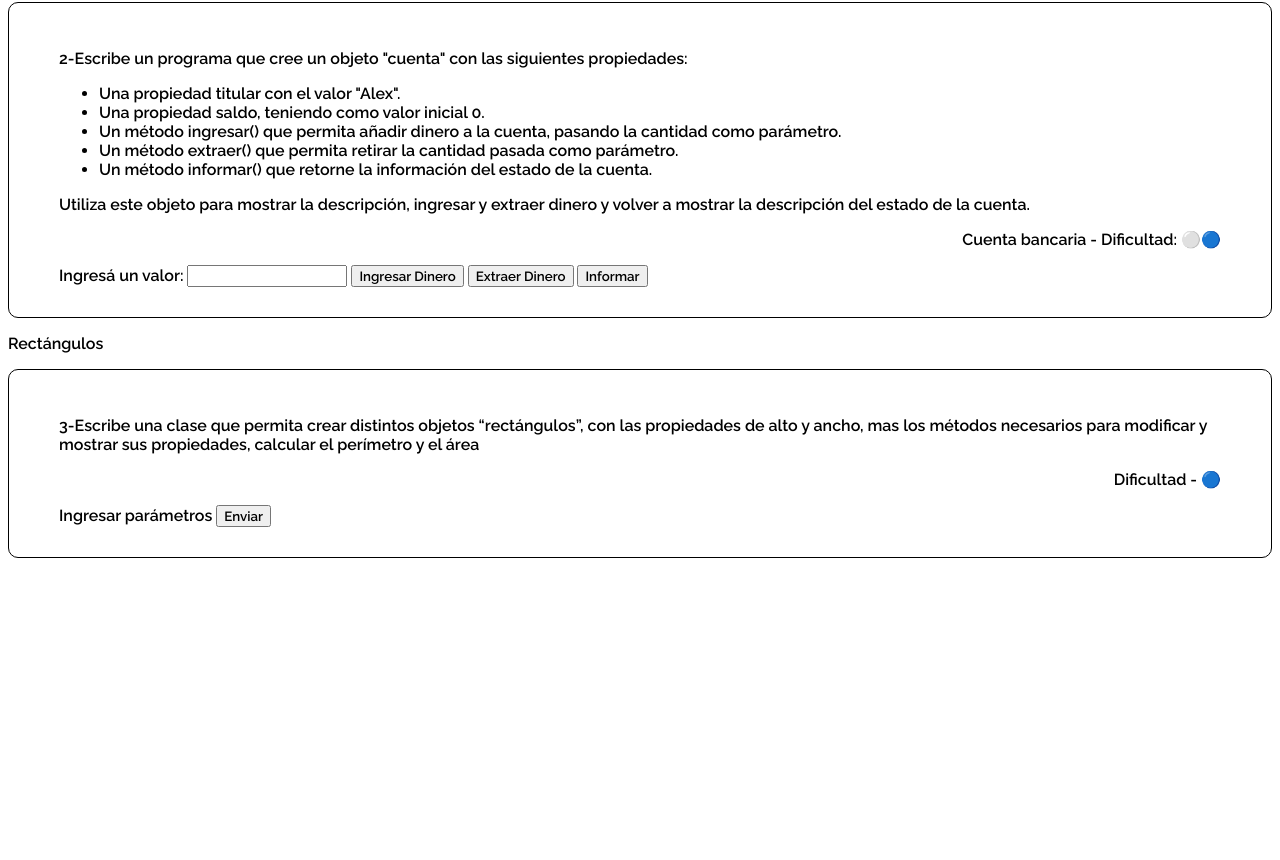
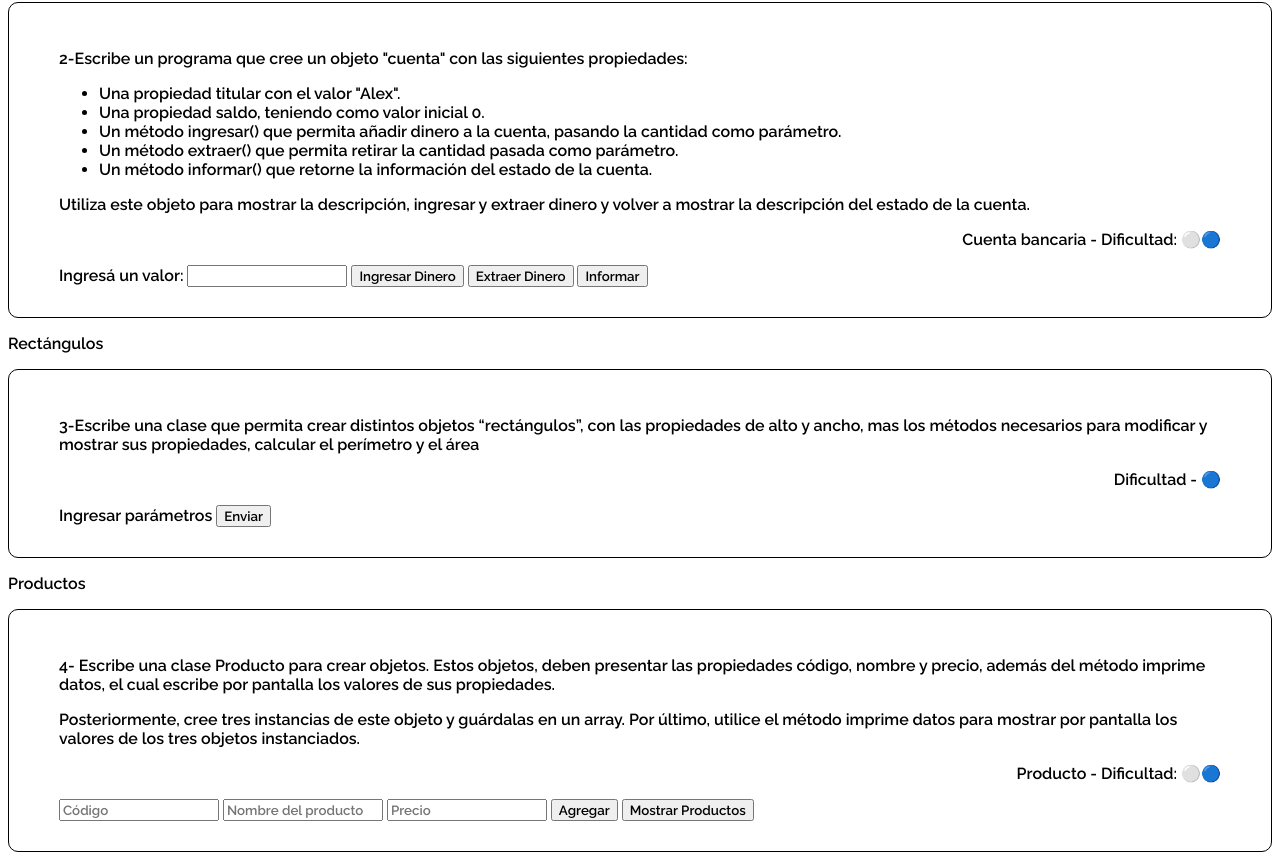
Before and after one commit to NahuelZD/ejercicios-con-POO, a website: page index.html in a window 1280 px wide. Shown: the part 393-1253 px from the top of the page. Before the commit the page ends 959 px from the top, so only its background shows below. Drawn offline with Linux system fonts and the light colour scheme.

Commit message:
Ejercicio 4

```diff
--- a/index.html
+++ b/index.html
@@ -61,6 +61,29 @@
         <label for="alturaRectangulo">Ingresar parámetros</label>
         <button type="button" onclick="obtenerRectangulo()">Enviar</button>
     </div>
+    <p>Productos</p>
+    <div class="box" id="eje4">
+        <p>
+            4- Escribe una clase Producto para crear objetos. Estos objetos, deben presentar
+            las propiedades código, nombre y precio, además del método imprime datos, el
+            cual escribe por pantalla los valores de sus propiedades.
+        </p>
+        <p>
+            Posteriormente, cree tres instancias de este objeto y guárdalas en un array.
+            Por último, utilice el método imprime datos para mostrar por pantalla los valores
+            de los tres objetos instanciados.
+        </p>
+        <p class="dificultad">
+            Producto - Dificultad: ⚪🔵
+        </p>
+        <div class="formBox">
+            <input type="text" id="codigo" placeholder="Código">
+            <input type="text" id="nombre" placeholder="Nombre del producto">
+            <input type="number" id="precio" placeholder="Precio">
+            <button type="button" onclick="{articulos.agregarProducto()}">Agregar</button>
+            <button type="button" onclick="{articulos.imprimeDatos()}">Mostrar Productos</button>
+        </div>
+    </div>
 
     <script src="./script/script.js"></script>
 </body>
--- a/script/script.js
+++ b/script/script.js
@@ -22,12 +22,12 @@ let cuenta = {
   saldo: 0,
   ingresos: [],
   extraciones: [],
-  ingresar: function (cantidad,dia) {
+  ingresar: function (cantidad, dia) {
     this.saldo += cantidad;
     alert(`Ingresaste $${cantidad} a tu cuenta bancaria. ${dia}`);
-    this.ingresos.push([dia, cantidad])
+    this.ingresos.push([dia, cantidad]);
   },
-  extraer: function (cantidad,dia) {
+  extraer: function (cantidad, dia) {
     if (cantidad > this.saldo)
       alert("Fondos insuficientes para hacer la extracción.");
     else {
@@ -45,17 +45,37 @@ let cuenta = {
   },
   obtenerValorIngreso: function () {
     let dineroIngresado = Number(document.getElementById("transaccion").value);
-    let d = new Date;
-    let date = d.getDate()  + "-" + (d.getMonth()+1) + "-" + d.getFullYear() + " " +
-    d.getHours() + ":" + d.getMinutes() + ":" + d.getSeconds();
-    this.ingresar(dineroIngresado,date);
+    let d = new Date();
+    let date =
+      d.getDate() +
+      "-" +
+      (d.getMonth() + 1) +
+      "-" +
+      d.getFullYear() +
+      " " +
+      d.getHours() +
+      ":" +
+      d.getMinutes() +
+      ":" +
+      d.getSeconds();
+    this.ingresar(dineroIngresado, date);
   },
   obtenerValorExtraccion: function () {
     let dineroExtraido = Number(document.getElementById("transaccion").value);
-    let d = new Date;
-    let date = d.getDate()  + "-" + (d.getMonth()+1) + "-" + d.getFullYear() + " " +
-    d.getHours() + ":" + d.getMinutes() + ":" + d.getSeconds();
-    this.extraer(dineroExtraido,date);
+    let d = new Date();
+    let date =
+      d.getDate() +
+      "-" +
+      (d.getMonth() + 1) +
+      "-" +
+      d.getFullYear() +
+      " " +
+      d.getHours() +
+      ":" +
+      d.getMinutes() +
+      ":" +
+      d.getSeconds();
+    this.extraer(dineroExtraido, date);
   },
 };
 
@@ -82,3 +102,62 @@ function obtenerRectangulo() {
   console.log(rectangulo1.mostrarProp());
   console.log(rectangulo1.calcArea());
 }
+
+// Ejercicio 4
+let articulos = {
+  productos: [],
+
+  Creacion: function (codigo, nombre, precio) {
+    this.codigo = codigo;
+    this.nombre = nombre;
+    this.price = precio;
+  },
+
+  agregarProducto: function () {
+    let cod = document.getElementById("codigo").value;
+    let name = document.getElementById("nombre").value;
+    let price = document.getElementById("precio").value;
+    let newArticle = new this.Creacion(cod, name, price);
+    this.productos.push(newArticle);
+  },
+
+  imprimeDatos: function(){
+    console.log(this.productos)
+  }
+};
+
+/* class Producto {
+  constructor(codigo,nombre,precio){
+    this.codigo = codigo;
+    this.nombre = nombre;
+    this.precio = precio;
+  }
+  imprimeDatos(){
+    console.log(`Producto: ${this.nombre} - Código: ${this.codigo} - Precio: $${this.precio}`);
+  }
+}
+
+function agregarProducto(){
+  let stock = [];
+  let cod = document.getElementById('codigo').value;
+  let name = document.getElementById('nombre').value;
+  let price = document.getElementById('precio').value;
+
+  console.log(cod)
+  console.log(name)
+  console.log(price)
+
+  const articulo = new Producto(cod,name,price);
+
+  console.log(articulo)
+
+  stock.push(articulo)
+
+  console.log(stock)
+}
+
+let fideos = new Producto(101520, 'Arroz largo fino', 80);
+let carne = new Producto(101522, 'Bola de lomo', 1200);
+let manteca = new Producto(101530, 'Manteca x 200 g', 380);
+
+console.log(fideos.imprimeDatos()) */
```
Also changed, not shown: script/productos.js (added, +9 -0 lines), 1 other file.
